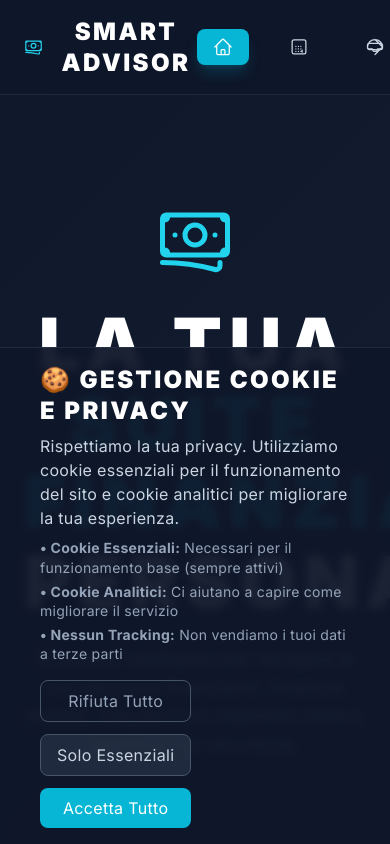
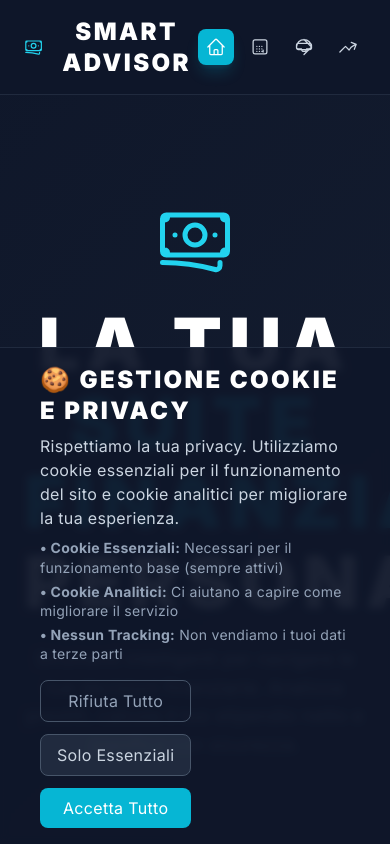
Before and after one commit to Narden91/SmartAdvisor, a React (Vite) app: page / in a window 390 px wide. Shown: the top 844 px of the page. Built offline with nearby package versions, Linux system fonts and the light colour scheme; no server answers.

Commit message:
fix: Adjust NavBar layout and spacing for improved responsiveness

```diff
--- a/components/NavBar.tsx
+++ b/components/NavBar.tsx
@@ -40,7 +40,7 @@ const NavBar: React.FC<NavBarProps> = ({
     return (
         <nav className="fixed top-0 left-0 right-0 z-50 bg-slate-900/95 backdrop-blur-md border-b border-slate-700/50">
             <div className="container">
-                <div className="flex items-center justify-between py-4">
+                <div className="flex items-center py-4">
                     {/* Logo/Brand - Left side */}
                     <button
                         onClick={onNavigateToHome}
@@ -52,19 +52,22 @@ const NavBar: React.FC<NavBarProps> = ({
                         </span>
                     </button>
 
+                    {/* Spacer */}
+                    <div className="flex-1"></div>
+
                     {/* Navigation Items - Right side */}
-                    <div className="flex items-center gap-6">
+                    <div className="flex items-center gap-2 sm:gap-3 lg:gap-4">
                         {/* Home Button */}
                         <button
                             onClick={onNavigateToHome}
-                            className={`flex items-center gap-2 px-4 py-2 rounded-lg font-medium transition-all duration-200 transform hover:scale-105 ${
+                            className={`flex items-center gap-1 sm:gap-2 px-2 sm:px-3 lg:px-4 py-2 rounded-lg font-medium transition-all duration-200 transform hover:scale-105 ${
                                 currentView === 'home'
                                     ? 'bg-cyan-500 text-white shadow-cyan-500/20 shadow-lg'
                                     : 'text-slate-300 hover:text-white hover:bg-slate-800/50'
                             }`}
                         >
                             <HomeIcon className="w-5 h-5" />
-                            <span className="body hidden sm:inline">Home</span>
+                            <span className="body hidden lg:inline">Home</span>
                         </button>
 
                         {/* Navigation Items */}
@@ -72,14 +75,14 @@ const NavBar: React.FC<NavBarProps> = ({
                             <button
                                 key={item.id}
                                 onClick={item.onClick}
-                                className={`flex items-center gap-2 px-4 py-2 rounded-lg font-medium transition-all duration-200 transform hover:scale-105 ${
+                                className={`flex items-center gap-1 sm:gap-2 px-2 sm:px-3 lg:px-4 py-2 rounded-lg font-medium transition-all duration-200 transform hover:scale-105 ${
                                     currentView === item.id
                                         ? 'bg-cyan-500 text-white shadow-cyan-500/20 shadow-lg'
                                         : 'text-slate-300 hover:text-white hover:bg-slate-800/50'
                                 }`}
                             >
                                 <item.icon className="w-5 h-5" />
-                                <span className="body hidden md:inline">{item.label}</span>
+                                <span className="body hidden lg:inline">{item.label}</span>
                             </button>
                         ))}
                     </div>
```
